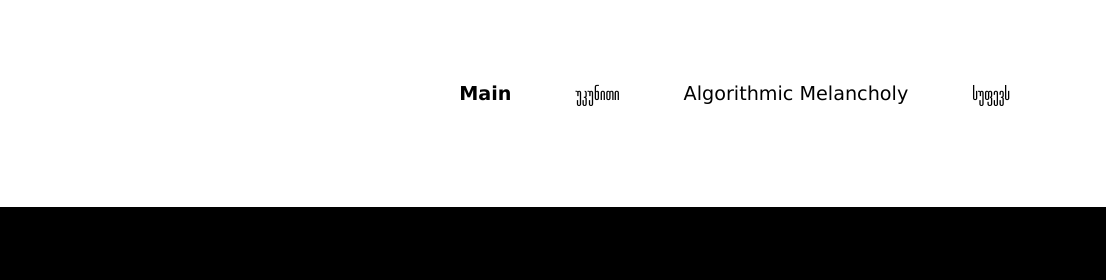
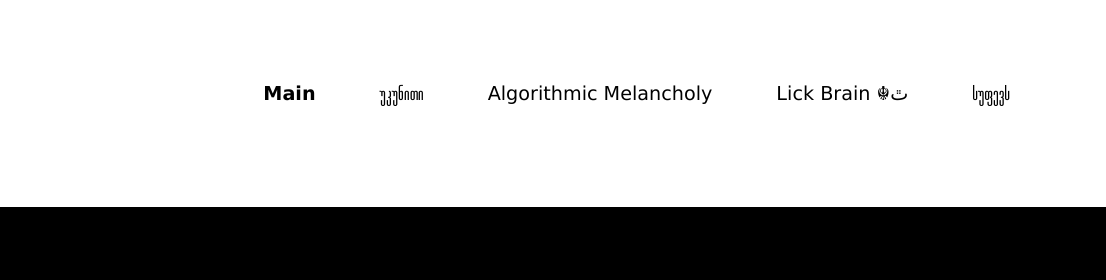
Before and after one commit to lukako2/supevs, a plain HTML site: page index.html in a window 1280 px wide. Shown: the top 280 px of the page, 174-1280 px from the left. Drawn offline with nearby package versions, Linux system fonts and the light colour scheme.

Commit message:
Update index.html

```diff
--- a/index.html
+++ b/index.html
@@ -44,6 +44,8 @@
               </li>
 
               <li><a class="scramble algorithmic" href="#" onclick="Algorithmic()">Algorithmic Melancholy</a></li>
+
+              <li><a class="brain" href="#" onclick="brain()">Lick Brain ☬ﭢ</a></li>
 
               <li>
                 <a
```
